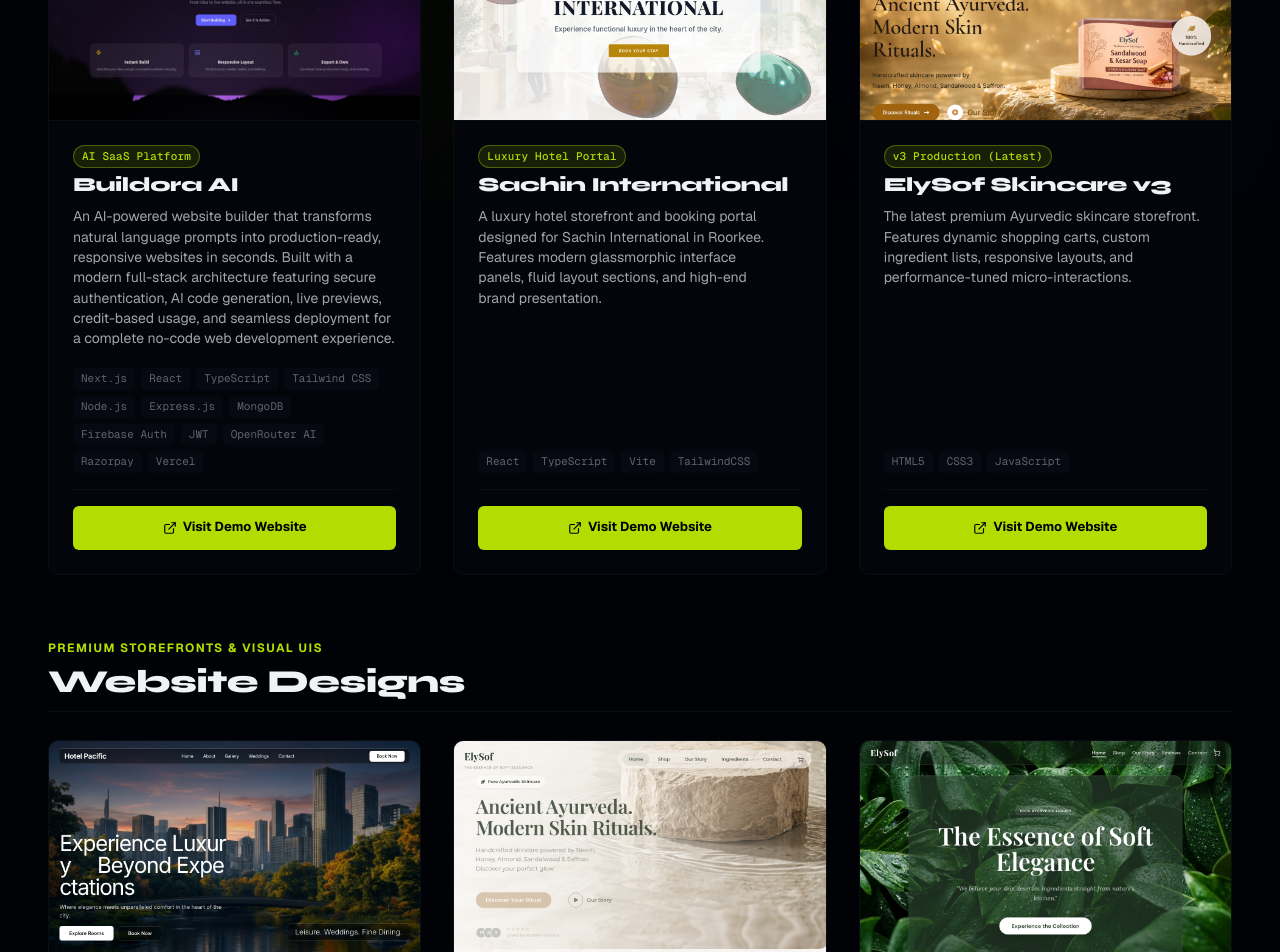
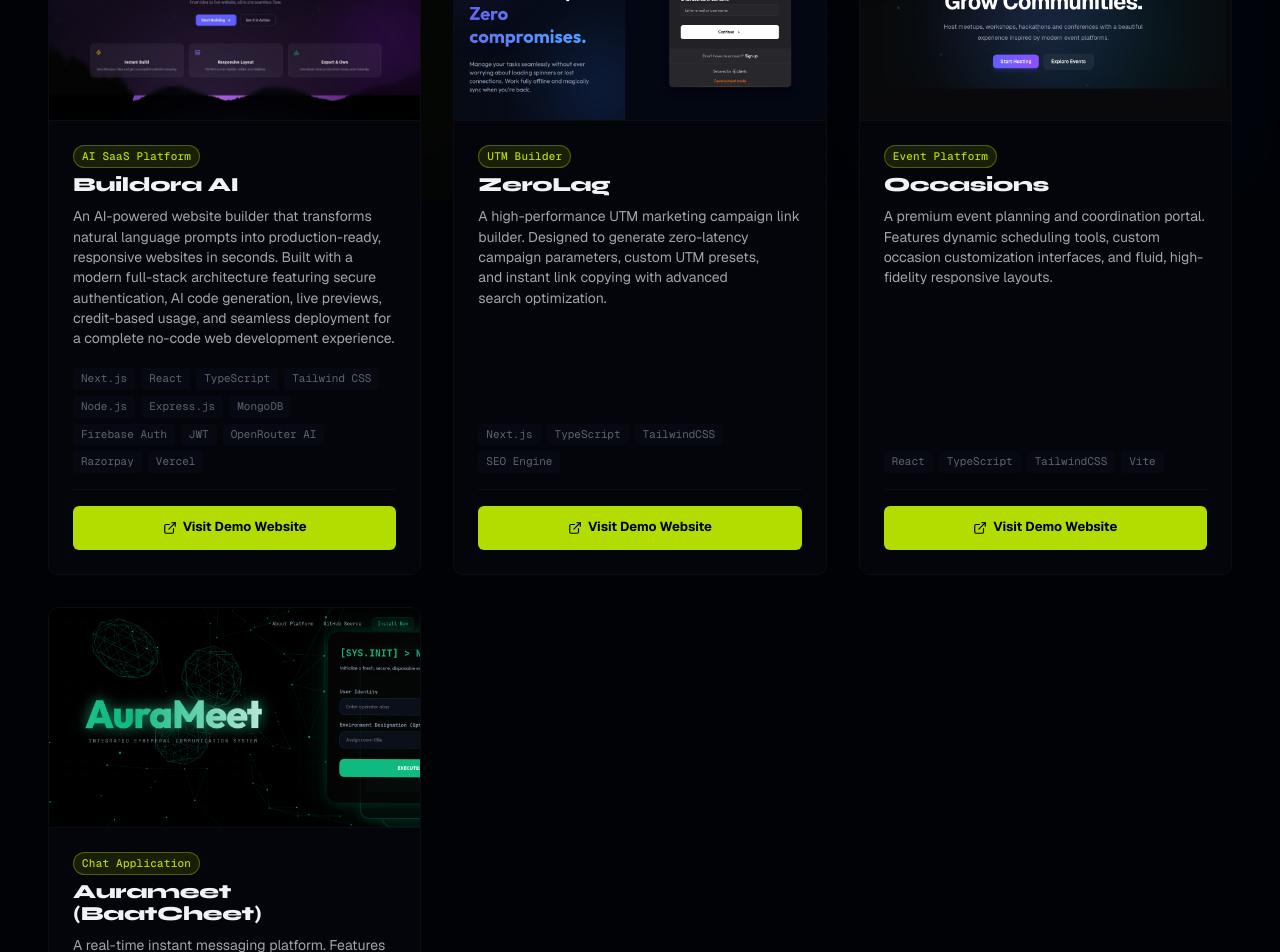
Before and after one commit to SparkTech404/SparkTech404.github.io, a Next.js app: page /portfolio in a window 1280 px wide. Shown: the part 600-1552 px from the top of the page. Built offline with nearby package versions, Linux system fonts and the light colour scheme.

Commit message:
feat: configure apps and designs categorization according to request

```diff
--- a/src/components/portfolio/PortfolioSection.tsx
+++ b/src/components/portfolio/PortfolioSection.tsx
@@ -46,6 +46,51 @@
     category: "app",
   },
   {
+    id: "zerolag",
+    title: "ZeroLag",
+    tag: "UTM Builder",
+    description: "A high-performance UTM marketing campaign link builder. Designed to generate zero-latency campaign parameters, custom UTM presets, and instant link copying with advanced search optimization.",
+    techs: ["Next.js", "TypeScript", "TailwindCSS", "SEO Engine"],
+    demoUrl: "https://zero-lag-utms.vercel.app/",
+    imageUrl: "/zerolag.png",
+    stats: [
+      { label: "Sector", value: "Marketing Tech" },
+      { label: "Performance", value: "100%" },
+      { label: "Status", value: "Live" },
+    ],
+    category: "app",
+  },
+  {
+    id: "occasions",
+    title: "Occasions",
+    tag: "Event Platform",
+    description: "A premium event planning and coordination portal. Features dynamic scheduling tools, custom occasion customization interfaces, and fluid, high-fidelity responsive layouts.",
+    techs: ["React", "TypeScript", "TailwindCSS", "Vite"],
+    demoUrl: "https://occassions.vercel.app/",
+    imageUrl: "/occasions.png",
+    stats: [
+      { label: "Sector", value: "Event Planning" },
+      { label: "Platform", value: "Vite SPA" },
+      { label: "Status", value: "Live" },
+    ],
+    category: "app",
+  },
+  {
+    id: "baatcheet",
+    title: "Aurameet (BaatCheet)",
+    tag: "Chat Application",
+    description: "A real-time instant messaging platform. Features socket-based live rooms, secure chat rooms, interactive user profiles, and dynamic UI panels for seamless desktop and mobile conversation.",
+    techs: ["React", "Node.js", "Express", "Socket.io"],
+    demoUrl: "https://baatcheet-88e9.onrender.com/",
+    imageUrl: "/baatcheet.png",
+    stats: [
+      { label: "Protocol", value: "WebSockets" },
+      { label: "Hosting", value: "Render" },
+      { label: "Status", value: "Live" },
+    ],
+    category: "app",
+  },
+  {
     id: "hotel-pacific",
     title: "Hotel Pacific",
     tag: "Luxury City Resort",
@@ -73,7 +118,7 @@
       { label: "Platform", value: "Vite SPA" },
       { label: "Status", value: "Live" },
     ],
-    category: "app",
+    category: "design",
   },
   {
     id: "elysof-v3",
@@ -88,7 +133,7 @@
       { label: "Load Time", value: "0.2s" },
       { label: "Status", value: "Production" },
     ],
-    category: "app",
+    category: "design",
   },
   {
     id: "elysof-v2",
```
